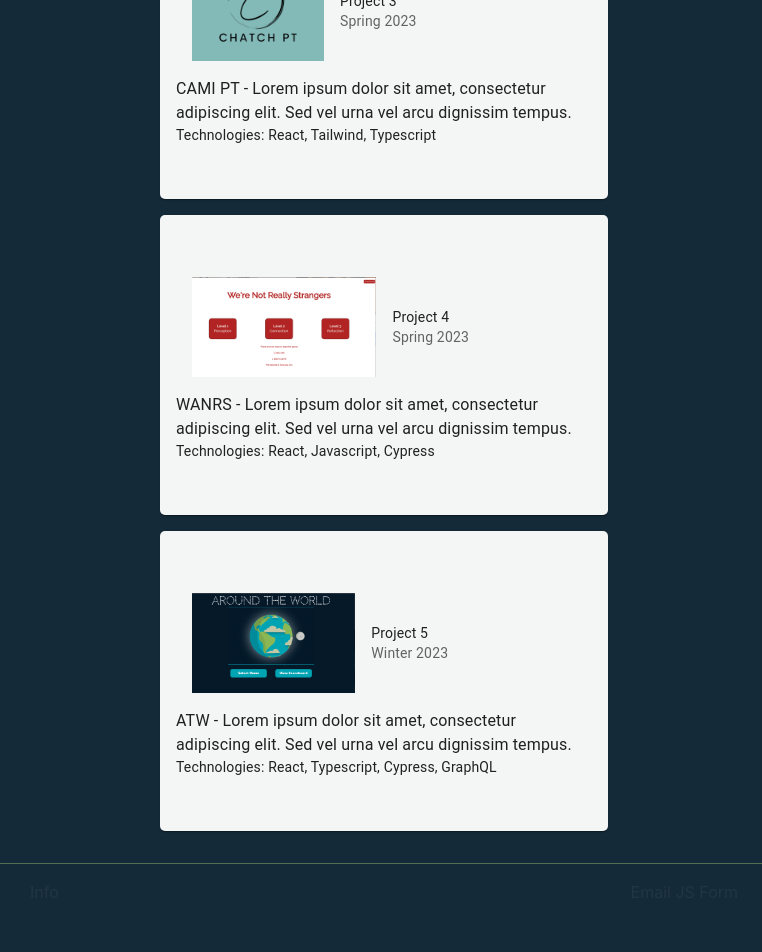
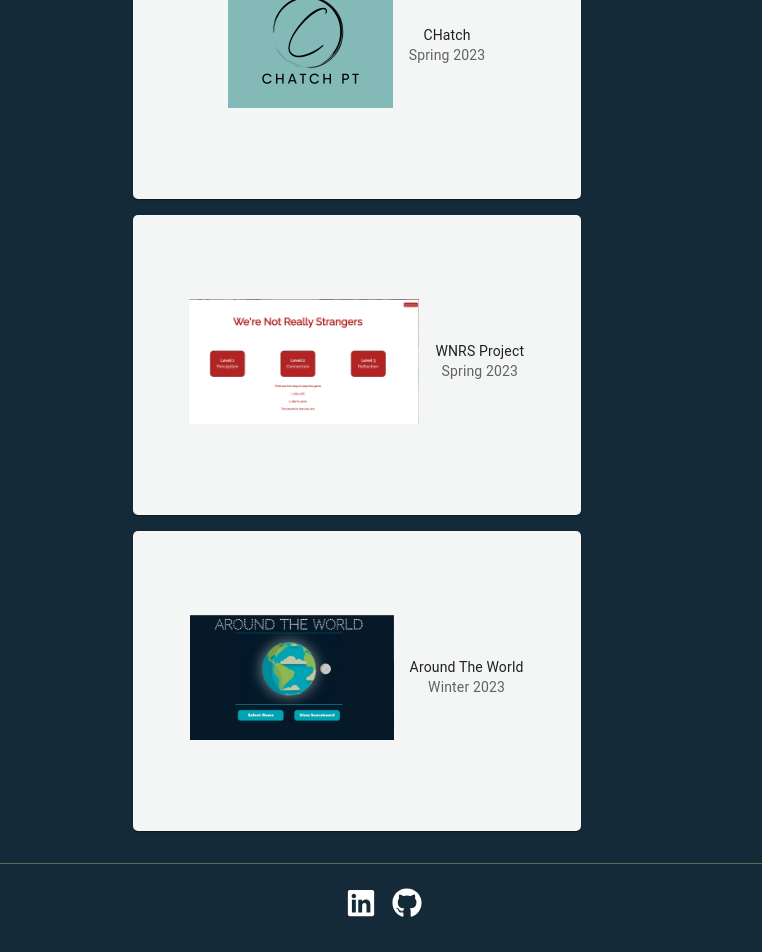
Before and after one commit to FrazierLE/dev-portfolio, a React (Vite) app: page /portfolio/projects in a window 1280 px wide. Shown: the part 820-1772 px from the top of the page, without its empty margins (256-1018 px from the left). Built offline with nearby package versions, Linux system fonts and the light colour scheme.

Commit message:
Update UI for projects

```diff
--- a/src/components/footer/FooterLayout.tsx
+++ b/src/components/footer/FooterLayout.tsx
@@ -14,7 +14,7 @@ const FooterLayout = () => {
         sx={{ backgroundColor: '#152a38', borderTop: '1px solid #556e53' }}
       >
         <Info />
-        <Contact />
+        {/* <Contact /> */}
       </Stack>
     </>
   );
--- a/src/components/footer/Info.tsx
+++ b/src/components/footer/Info.tsx
@@ -1,5 +1,22 @@
+import { Stack, IconButton } from '@mui/material';
+import { FaLinkedin } from 'react-icons/fa';
+import { FaGithub } from 'react-icons/fa';
 const Info = () => {
-  return <>Info</>;
+  return (
+    <Stack direction={'row'}>
+      <a href='https://www.linkedin.com/in/lauren-frazier-745053188/' target='_blank'>
+      <IconButton>
+        <FaLinkedin size={30} color='white' />
+      </IconButton>
+
+      </a>
+      <a href='https://github.com/FrazierLE' target='_blank'>
+      <IconButton>
+        <FaGithub size={30} color='white' />
+      </IconButton>
+      </a>
+    </Stack>
+  );
 };
 
 export default Info;
--- a/src/components/header/NavigationMenu.tsx
+++ b/src/components/header/NavigationMenu.tsx
@@ -23,7 +23,7 @@ const NavigationMenu = ({
           backgroundColor: open ? '#556e53' : '#152a38',
           borderTopRightRadius: 5,
           borderTopLeftRadius: 5,
-          minWidth: {xs: '50%', sm: '50%', md: '25%', lg: '25%'},
+          minWidth: {xs: '50%', sm: '50%', md: '10%', lg: '10%'},
         }}
         width={'10vw'}
       >
@@ -49,11 +49,10 @@ const NavigationMenu = ({
             height: '20vh',
             position: 'absolute',
             marginTop: 5.9,
-            // width: '10vw',
             cursor: 'pointer',
             borderBottomRightRadius: 5,
             borderBottomLeftRadius: 5,
-            minWidth: {xs: '50%', sm: '50%', md: '25%', lg: '25%'},
+            minWidth: {xs: '50%', sm: '50%', md: '10%', lg: '10%'},
           }}
         >
           <ListItem onClick={() => navigateToPage('portfolio')}>Home</ListItem>
--- a/src/components/projects/Projects.tsx
+++ b/src/components/projects/Projects.tsx
@@ -11,7 +11,7 @@ import useProjects from './useProjects';
 const cardStyle = {
   width: '100%',
   height: '300px',
-  minWidth: '350px',
+  minWidth: '275px',
   backgroundColor: '#f4f5f5',
   borderRadius: '5px',
   display: 'flex',
@@ -29,23 +29,46 @@ const cardStyle = {
 };
 
 const Projects = () => {
-  const { view, setView, projectsArray } = useProjects();
+  const { view, setView, projectsArray, handleMouseOff, handleMouseOver } =
+    useProjects();
   return (
     <Grid
       container
-      width={{ xs: '90%', sm: '80%', md: '70%' }} // Responsive width
+      width={{ xs: '100%', sm: '80%', md: '70%' }} // Responsive width
       justifyContent={'center'}
       alignItems={'center'}
       marginBottom={3}
       direction='column'
       height={'auto'}
+      sx={{ marginRight: '55px' }}
     >
       <Typography variant='h6'>PROJECTS</Typography>
       {projectsArray?.map((item, index) => (
-        <Grid item container direction='column' width='50%' margin={1}>
+        <Grid
+          item
+          direction='column'
+          width='50%'
+          margin={1}
+          key={index}
+          onMouseOver={() => handleMouseOver(index)}
+          onMouseOut={handleMouseOff}
+        >
           <Card sx={cardStyle}>
             <CardContent>
+              {view !== index && (
+                <>
                   <CardHeader
+                    sx={{
+                      display: 'flex',
+                      flexDirection: {
+                        xs: 'column',
+                        sm: 'column',
+                        md: 'row',
+                        lg: 'row',
+                      },
+                      textAlign: 'center',
+                      alignItems: 'center',
+                    }}
                     title={item.title}
                     subheader={item.date}
                     avatar={
@@ -53,13 +76,18 @@ const Projects = () => {
                         src={item.image}
                         component={'img'}
                         alt={`${item.title} image`}
-                    height='100'
+                        height='125'
                         width='auto'
                       />
                     }
                   />
+                </>
+              )}
+              {view === index && (
+                <>
+                  <CardHeader title={item.title} />
                   <Typography variant='body1'>{item.description}</Typography>
-              <div>
+                  <div style={{ marginTop: '5px' }}>
                     {item.technologies && (
                       <Typography variant='body2'>
                         Technologies: {item.technologies}
@@ -68,7 +96,11 @@ const Projects = () => {
                   </div>
                   <div>
                     {item.githubLink && (
-                  <a href={item.githubLink} target='_blank' rel='noreferrer'>
+                      <a
+                        href={item.githubLink}
+                        target='_blank'
+                        rel='noreferrer'
+                      >
                         Github
                       </a>
                     )}
@@ -78,6 +110,8 @@ const Projects = () => {
                       </a>
                     )}
                   </div>
+                </>
+              )}
             </CardContent>
           </Card>
         </Grid>
--- a/src/components/projects/useProjects.tsx
+++ b/src/components/projects/useProjects.tsx
@@ -1,18 +1,26 @@
 import { useState } from 'react';
-import ptLogo  from '../../assets/chatchpt_logo.png'
-import digistripLogo from '../../assets/i-logo.png'
-import gatewayLogo from '../../assets/gateway-logo.png'
-import world from '../../assets/around-the-world.png'
-import wrns from '../../assets/wnrs.png'
+import ptLogo from '../../assets/chatchpt_logo.png';
+import digistripLogo from '../../assets/i-logo.png';
+import gatewayLogo from '../../assets/gateway-logo.png';
+import world from '../../assets/around-the-world.png';
+import wrns from '../../assets/wnrs.png';
 const useProjects = () => {
-  const [view, setView] = useState('');
+  const [view, setView] = useState<number | null>(null);
+
+  const handleMouseOver = (index: number) => {
+    setView(index);
+  }
+
+  const handleMouseOff = () => {
+    setView(null)
+  }
 
   const projectsArray = [
     {
       id: '1',
-      title: 'Project 1',
+      title: 'Admin Portal & Webstore',
       description:
-        'GATEWAY - Lorem ipsum dolor sit amet, consectetur adipiscing elit. Sed vel urna vel arcu dignissim tempus.',
+        'Admin portal & webstore for zoos, museums, botanical gardens, and theme parks',
       date: '2023-present',
       image: gatewayLogo,
       link: '',
@@ -22,9 +30,9 @@ const useProjects = () => {
     },
     {
       id: '2',
-      title: 'Project 2',
+      title: 'Digistrip',
       description:
-        'DIGISTRIP - Lorem ipsum dolor sit amet, consectetur adipiscing elit. Sed vel urna vel arcu dignissim tempus.',
+        'Data visualization tool used for attorneys in trial for medical malpractice cases.',
       date: 'July 2023-January 2024',
       image: digistripLogo,
       link: '',
@@ -33,10 +41,10 @@ const useProjects = () => {
       liveLink: '',
     },
     {
-      id: '2',
-      title: 'Project 3',
+      id: '3',
+      title: 'CHatch',
       description:
-        'CAMI PT - Lorem ipsum dolor sit amet, consectetur adipiscing elit. Sed vel urna vel arcu dignissim tempus.',
+        'Cami Hatch is a pelvic floor physical therapist in Denver who needed a website for her new practice.',
       date: 'Spring 2023',
       image: ptLogo,
       link: '',
@@ -46,9 +54,9 @@ const useProjects = () => {
     },
     {
       id: '4',
-      title: 'Project 4',
+      title: 'WNRS Project',
       description:
-        'WANRS - Lorem ipsum dolor sit amet, consectetur adipiscing elit. Sed vel urna vel arcu dignissim tempus.',
+        'WNRS Project is a web application inspired by the card game "We\'re Not Really Strangers", and designed to deepen relational connections by encouraging emotional vulnerability through meaningful conversations.',
       date: 'Spring 2023',
       image: wrns,
       link: '',
@@ -58,9 +66,9 @@ const useProjects = () => {
     },
     {
       id: '5',
-      title: 'Project 5',
+      title: 'Around The World',
       description:
-        'ATW - Lorem ipsum dolor sit amet, consectetur adipiscing elit. Sed vel urna vel arcu dignissim tempus.',
+        "Around The World is a world trivia game application testing the user's knowledge of capitals and flags.",
       date: 'Winter 2023',
       image: world,
       link: '',
@@ -74,6 +82,8 @@ const useProjects = () => {
     view,
     setView,
     projectsArray,
+    handleMouseOver,
+    handleMouseOff,
   };
 };
 
```
Lines whose indentation alone changed are shown as unchanged.
